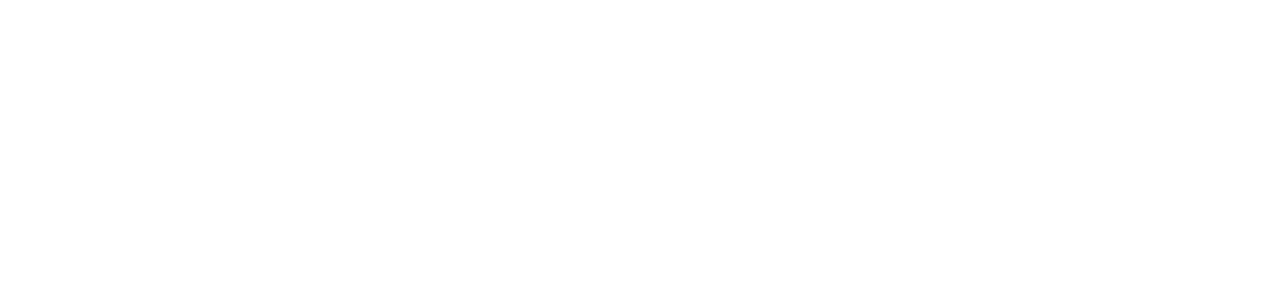
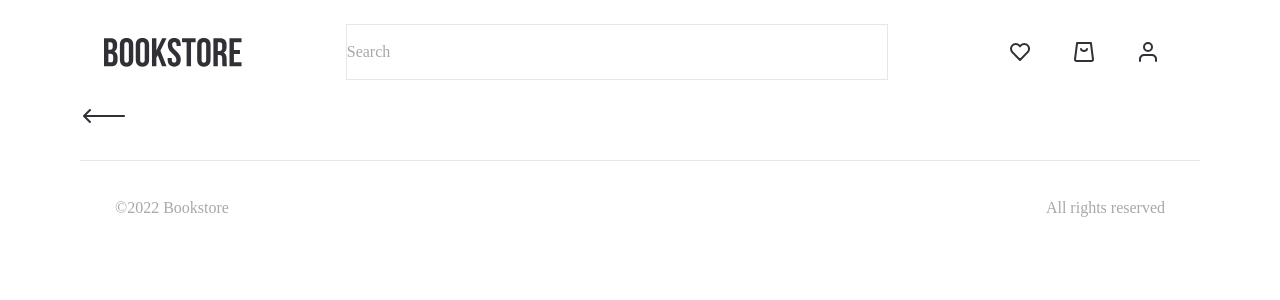
Before and after one commit to Andrew-Ilyushchenko/book-shop-react, a React (Create React App) app: page /cart in a window 1280 px wide. Before the commit this address had no page. Shown: the top 300 px of the page. Built offline with nearby package versions, Linux system fonts and the light colour scheme.

Commit message:
feat: add cart page

```diff
--- a/src/App.tsx
+++ b/src/App.tsx
@@ -2,14 +2,16 @@
 import { Route, Routes, Navigate } from 'react-router-dom';
 import LoginPage from './pages/LoginPage';
 import HomePage from './pages/HomePage';
+import CartPage from './pages/CartPage';
 
 
-function App() {
+const App = () => {
   return (
     <Routes>
       <Route path='/' element={<Navigate replace to='home' />} />
       <Route path='/login' element={<LoginPage />} />
       <Route path='/home' element={<HomePage />} />
+      <Route path='/cart' element={<CartPage />} />
     </Routes>
   );
 }
--- /dev/null
+++ b/src/pages/CartPage/CartPage.css
@@ -0,0 +1,8 @@
+.arrow-wrap{
+    padding-bottom: 32px;
+}
+.arrow{
+    width: 24px;
+    height: 24px;
+    fill: var(--background-colors-white, #FFF);
+}
--- /dev/null
+++ b/src/pages/CartPage/index.tsx
@@ -0,0 +1,25 @@
+import React from 'react';
+import Header from '../../Components/common-components/Header';
+import Footer from '../../Components/common-components/Footer';
+import './CartPage.css';
+
+const CartPage = () => {
+    return(
+        <>
+            <div className="container">
+                <Header />
+                <div className="arrow-wrap">
+                    <div className="arrow">
+                        <svg xmlns="http://www.w3.org/2000/svg" width="46" height="24" viewBox="0 0 46 24" fill="none">
+                            <rect width="24" height="24" fill="white"/>
+                            <path fill-rule="evenodd" clip-rule="evenodd" d="M11.0012 5.99897C11.0012 6.25897 10.9012 6.50897 10.7112 6.70897L6.41116 10.999L44.0012 10.999C44.5512 10.999 45.0012 11.449 45.0012 11.999C45.0012 12.549 44.5512 12.999 44.0012 12.999L6.41116 12.999L10.7112 17.289C11.1012 17.679 11.1012 18.319 10.7112 18.709C10.3212 19.099 9.68116 19.099 9.29116 18.709L3.29116 12.709C3.20116 12.619 3.13116 12.509 3.08116 12.389C3.06116 12.339 3.04116 12.299 3.04116 12.249C2.99116 12.089 2.99116 11.909 3.04116 11.749C3.04116 11.699 3.06116 11.659 3.08116 11.609C3.13116 11.489 3.20116 11.379 3.29116 11.289L9.29116 5.28897C9.68116 4.89896 10.3212 4.89896 10.7112 5.28897C10.9012 5.48897 11.0012 5.73897 11.0012 5.99897Z" fill="#313037"/>
+                        </svg>
+                    </div>
+                </div>
+                <Footer />
+            </div>
+        </>
+    )
+}
+
+export default CartPage;
--- a/src/pages/HomePage/HomePage.css
+++ b/src/pages/HomePage/HomePage.css
@@ -23,18 +23,18 @@
 }
 .book-list-item{
     width: 352px;
-
 }
 .book-wrap-img{
     background-color: #D7E4FD;
     display: flex;
     align-items: center;
     justify-content: center;
+    width: 352px;
+    height: 264px;
 }
 .book-img{
-    height: 264px;
-    width: 226px;
-    padding: 39px 36px;
+    height: 187px;
+    width: 149px;
 
 }
 .book-name{
```
Also changed, not shown: package.json (+7 -1 lines), 1 other file (tests, documents, lock files or other folders).
